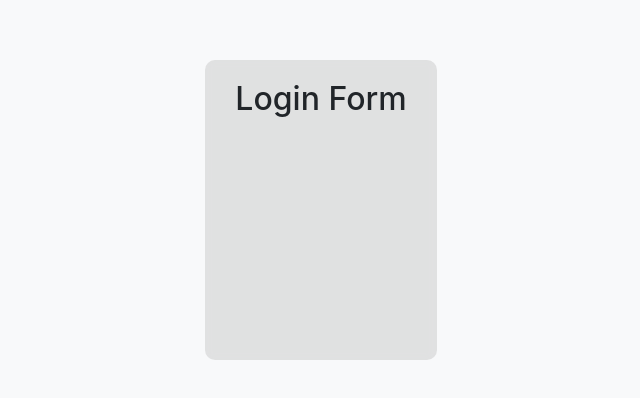
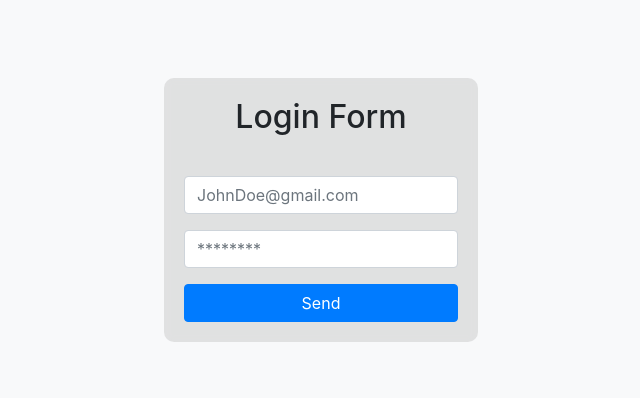
Before and after one commit to Soni295/AlkemyChagenlle, a React (Create React App) app: page /Login in a window 1280 px wide. Shown: the part 190-588 px from the top of the page, without its empty margins (319-959 px from the left). Built offline with nearby package versions, Linux system fonts and the light colour scheme.

Commit message:
add loginForm

```diff
--- /dev/null
+++ b/src/components/FormInput/index.js
@@ -0,0 +1,45 @@
+import { Form } from 'react-bootstrap'
+
+/*
+export const Input = ({name, placeholder, type, control, children}) => (
+  <Form.Group controlId={name}>
+    <Form.Control
+      data-testid={name}
+      name={name}
+      type={type}
+      placeholder={placeholder}
+      onChange={control.handleChange}
+      value={control.values[name]}
+      onBlur={control.handleBlur}
+    />
+    {children}
+    {control.errors[name] && control.touched[name]
+      ?
+        <Form.Text className="text-muted error">
+          {control.errors[name]}
+        </Form.Text>
+      : null
+    }
+  </Form.Group>
+)
+*/
+
+export class InputGenerator {
+  constructor(name, placeholder, ctrl, type=name){
+   this.name = name
+   this.type = type
+   this.placeholder = placeholder
+   this.control = ctrl
+  }
+}
+
+export const Input = ({name, placeholder, type, control}) => (
+  <Form.Group controlId={name}>
+    <Form.Control
+      data-testid={name}
+      name={name}
+      type={type}
+      placeholder={placeholder}
+    />
+  </Form.Group>
+)
--- a/src/components/LoginForm/index.js
+++ b/src/components/LoginForm/index.js
@@ -1,10 +1,24 @@
+import { Form, Button } from 'react-bootstrap'
+import { Input } from '../FormInput/index'
+import { inputs } from './inputs'
 import './style.css'
 
 export const LoginForm = () => {
-  return (
+
+  return(
     <main id='bg-login'>
       <div className='login-box'>
         <h2>Login Form</h2>
+
+        <Form onSubmit={() => console.log('hola')}>
+          {inputs.map(input =>
+            <Input {...input} key={input.name}/>
+          )}
+
+          <Button variant='primary' type='submit'>
+            Send
+          </Button>
+        </Form>
       </div>
     </main>
   )
--- /dev/null
+++ b/src/components/LoginForm/inputs.js
@@ -0,0 +1,6 @@
+import { InputGenerator } from '../FormInput/index'
+
+export const inputs = [
+  new InputGenerator('email', 'JohnDoe@gmail.com', 'formik'),
+  new InputGenerator('password', '********', 'formik')
+]
--- a/src/components/LoginForm/style.css
+++ b/src/components/LoginForm/style.css
@@ -9,13 +9,15 @@
   justify-items: center;
 }
 .login-box {
-  height: 300px;
   max-width: 500px;
   border-radius: 10px;
   background-color: var(--glass);
   backdrop-filter: blur(5px);
 }
-
 .login-box > h2{
-  margin: 20px 30px;
+  margin: 20px 0;
 }
+.login-box > form {
+  display: grid;
+  padding: 20px;
+}
--- /dev/null
+++ b/src/services/handleLogin/index.js
@@ -0,0 +1,5 @@
+import { useFormik } from 'formik'
+
+export const HandleLogin = () => {
+
+}
```
